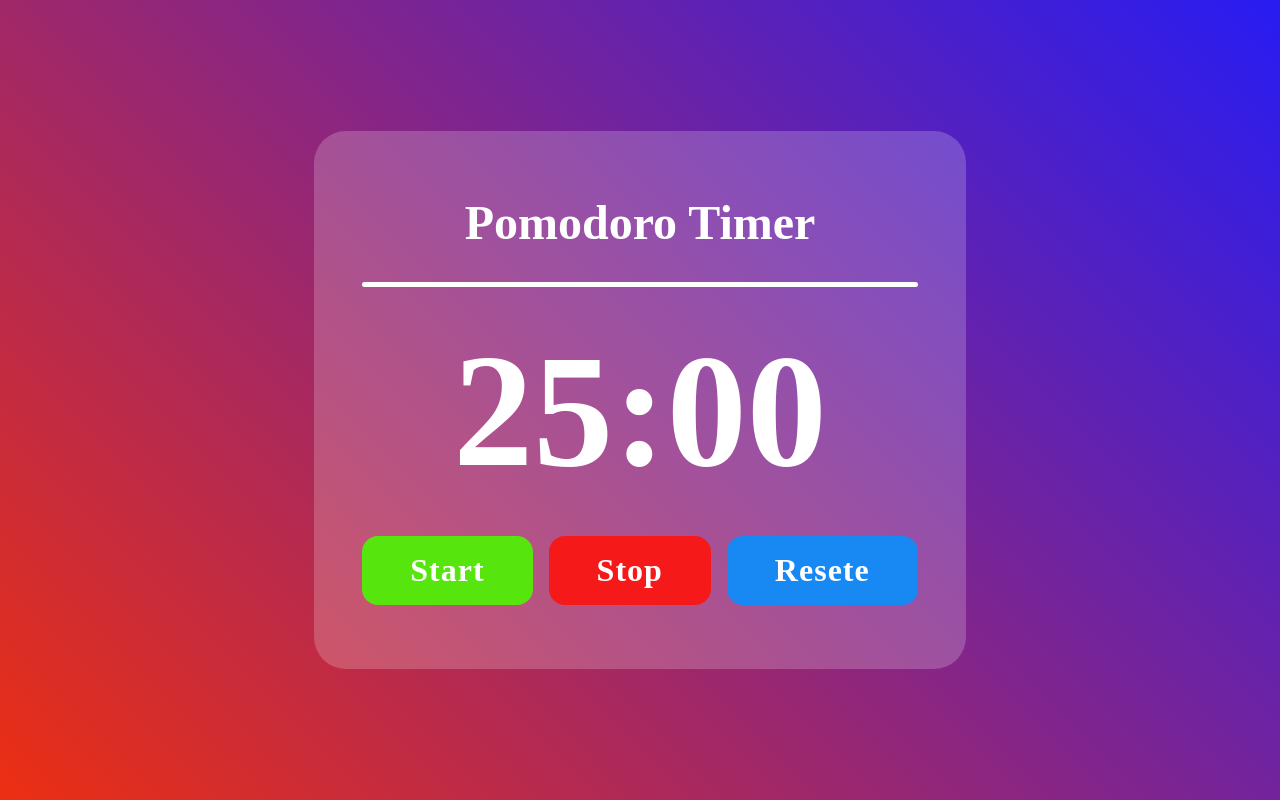
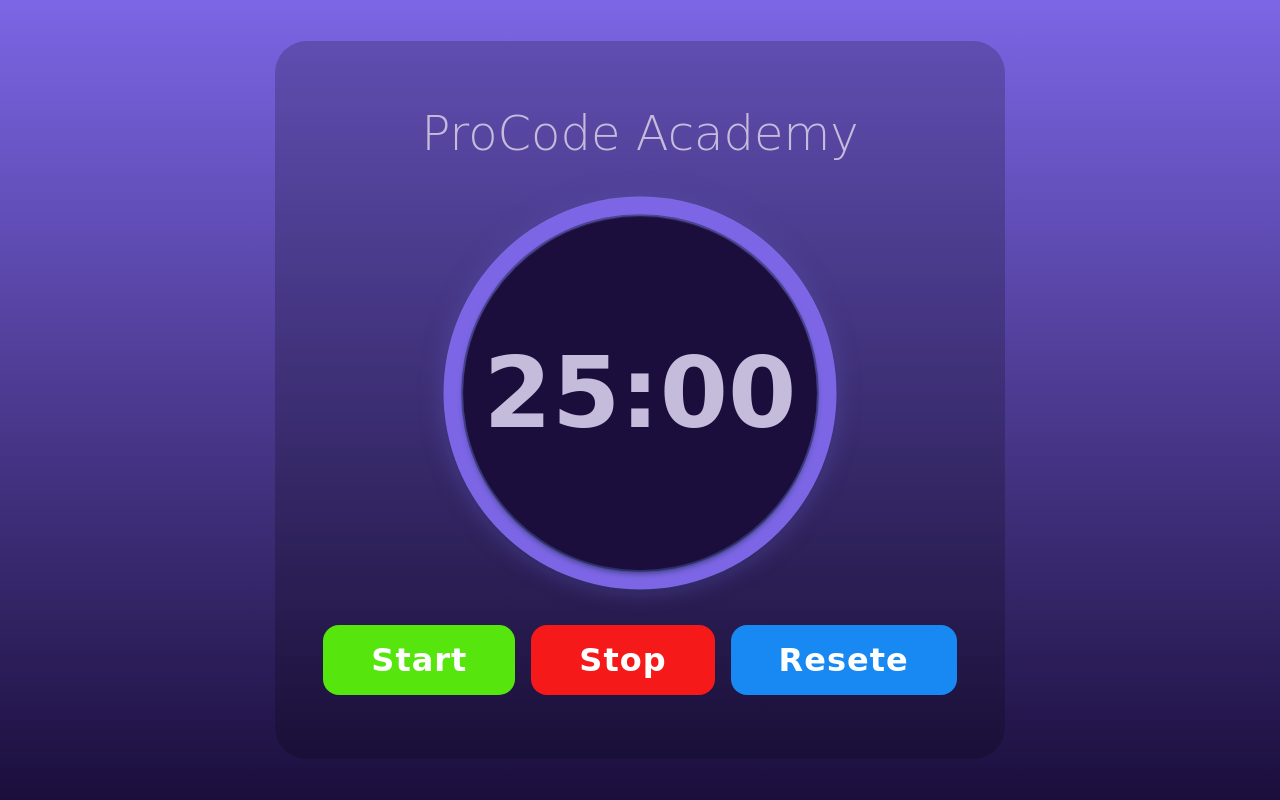
Before and after one commit to GustavoDeltta/ProjetosProCodeAcad, a plain HTML site: page pomodoroTimer/index.html in a window 1280 px wide. Drawn offline with Linux system fonts and the light colour scheme.

Commit message:
Erro que duplicava a velocidade do tempo ao clicar em start mais de uma vez consertado finalmente! Fiz muitas alterações na estética, mas falta fazer funcionar a barra circular de progresso ao redor do timer.

```diff
--- a/pomodoroTimer/app.js
+++ b/pomodoroTimer/app.js
@@ -3,8 +3,9 @@ const stop = document.getElementById("stop");
 const reset = document.getElementById("reset");
 const timer = document.getElementById("timer");
 
-let timeLeft = 1500; // 25min em segundos
+let timeLeft = 1500; // tempo que será decrementado
 let interval; // intervalo de alteração = 1s
+let isTimerRunning = false; // controla se o timer está rodando
 
 // função que atualiza o tempo na tela utilizando duas variáveis, minutos e segundos.
 const updateTimer = () => {
@@ -12,19 +13,17 @@ const updateTimer = () => {
     const seconds = timeLeft % 60;
 
     timer.innerHTML =
-    `${minutes.toString().padStart(2,"0")}
-    :
-    ${seconds.toString().padStart(2,"0")}`;
+    `${minutes.toString().padStart(2,"0")}:${seconds.toString().padStart(2,"0")}`;
 };
 
 // função que diminui o tempo de segundo em segundo
 const startTimer = () => {
 
+    if(!isTimerRunning){
+        isTimerRunning = true;
         interval = setInterval(() => {
             timeLeft--;
             updateTimer();
-
-        // tem que ajeitar o problema do duplo click no botão start, que decrementa o tempo multiplicando
 
             if(timeLeft <1500 && timeLeft > 0){
                 updateTimer();
@@ -32,16 +31,20 @@ const startTimer = () => {
 
             if(timeLeft === 0){
                 clearInterval(interval);
+                isTimerRunning = false;
                 alert("Hora de uma pausa!");
                 timeLeft = 1500;
                 updateTimer();
             }
+
         }, 1000);
+    }
 };
 
 // função que congela o timer
 const stopTimer = () => {
     clearInterval(interval);
+    isTimerRunning = false;
 }
 
 // função que reseta o timer para seu valor padrão
@@ -49,6 +52,7 @@ const resetTimer = () => {
     clearInterval(interval);
     timeLeft = 1500;
     updateTimer();
+    isTimerRunning = false;
 }
 
 // definindo os eventos para cada botão
--- a/pomodoroTimer/index.html
+++ b/pomodoroTimer/index.html
@@ -8,9 +8,14 @@
 </head>
 <body>
     <div class="container">
-        <h1 class="title">Pomodoro Timer</h1>
-        <hr>
-        <p class="timer" id="timer">25:00</p>
+        <h1 class="title">ProCode Academy</h1>
+        <div class="circleTimer">
+            <div id="circularProgressBar" class="progressBar">
+                <div class="progressBarInner">
+                    <h2 class="timer" id="timer">25:00</h2>
+                </div>
+            </div>
+        </div>
         <div class="button-wrapper">
             <button id="start">Start</button>
             <button id="stop">Stop</button>
--- a/pomodoroTimer/style.css
+++ b/pomodoroTimer/style.css
@@ -1,17 +1,22 @@
+:root {
+    --color1: #7c66e5;
+    --color2: #a088f0;
+    --color3: #1b0e3c;
+    --color4: #4a4180 ;
+    --color5: #c5bcdc;
+}
+@import url('https://fonts.googleapis.com/css2?family=Caveat:wght@400..700&display=swap');
 * {
     margin: 0;
     padding: 0;
     box-sizing: border-box;
-    font-family: "Poppins";
 }
 body{
     min-height: 100vh;
-    background: linear-gradient(
-        -135deg,
-        rgb(39,28,243),#ec2f12);
-        display: flex;
-        align-items: center;
-        justify-content: center;
+    background: linear-gradient(180deg, #7c66e5, #1b0e3c);
+    display: flex;
+    align-items: center;
+    justify-content: center;
 }
 .container{
     display: flex;
@@ -20,29 +25,73 @@ body{
     justify-content: center;
     gap: 2em;
     color: white;
-    background-color: rgba(255, 255, 255, 0.20);
+    background-color: rgba(0, 0, 0, 0.20);
     border-radius: 2em;
     padding: 4em 3em;
 }
 .title{
+    background-color: #1b0e3c00;
+    padding-left: 20px;
+    padding-right: 20px;
+    border-radius: 20px;
+    font-family: "Caveat", cursive;
+    font-weight: 100;
     font-size: 3em;
+    color:#c5bcdc;
+    transition: 0.2s ease-in-out;
+}
+.title:hover{
+    background-color: #7c66e5;
+    color: white;
+    box-shadow: 0 0 25px var(--color3);
+    transform: scale(1.3);
 }
 hr{
     width: 100%;
-    background-color: white;
+    background-color:#c5bcdc4f;
     height: 5px;
     border-radius: 1em;
     border: none;
 }
-.timer{
-    font-size: 10em;
-    font-weight: 700;
+.progressBar{
+    width: 400px;
+    height: 400px;
+    display: flex;
+    align-items: center;
+    justify-content: center;
+    background: conic-gradient(var(--color1)360deg,
+                var(--color5)0deg);
+    border-radius: 50%;
+    animation: pulse 3s infinite;
+    transition: all ease;
+    box-shadow: rgba(6,24,44,0.4) 0px 0px 0px 2px,
+    rgba(6, 24, 44, 0.65) 0px 4px 6px -1px,
+    rgba(255,255,255,0.08) 0px 1px 0px inset;;
+}
+.progressBarInner{
+    width: 90%;
+    height: 90%;
+    display: flex;
+    align-items: center;
+    justify-content: center;
+    background:var(--color3);
+    border-radius: 50%;
+    box-shadow: rgba(6,24,44,0.4) 0px 0px 0px 2px,
+    rgba(6, 24, 44, 0.65) 0px 4px 6px -1px,
+    rgba(255,255,255,0.08) 0px 1px 0px inset;;
+}
+.progressBarInner h2{
+    font-family: "Caveat", cursive;
+    color: var(--color5);
+    font-weight: 900;
+    font-size: 100px;
 }
 .button-wrapper{
     display: flex;
     gap: 1em;
 }
 button{
+    font-family: "Caveat", cursive;
     font-size: 2em;
     font-weight: 800;
     letter-spacing: 1px;
@@ -56,6 +105,21 @@ button{
 button:hover{
     transform: translateY(-10px);
 }
+
+@keyframes pulse {
+    0% {
+      transform: scale(0.97);
+      box-shadow: 0 0 0 0 --color3;
+    }
+    50% {
+      transform: scale(1);
+      box-shadow: 0 0 50px var(--color1);
+    }
+    100% {
+      transform: scale(0.97);
+      box-shadow: 0 0 0 0 --color3;
+    }
+}
 #start{
     background-color: rgb(86, 230, 14);
 }
```
Lines whose indentation alone changed are shown as unchanged.
